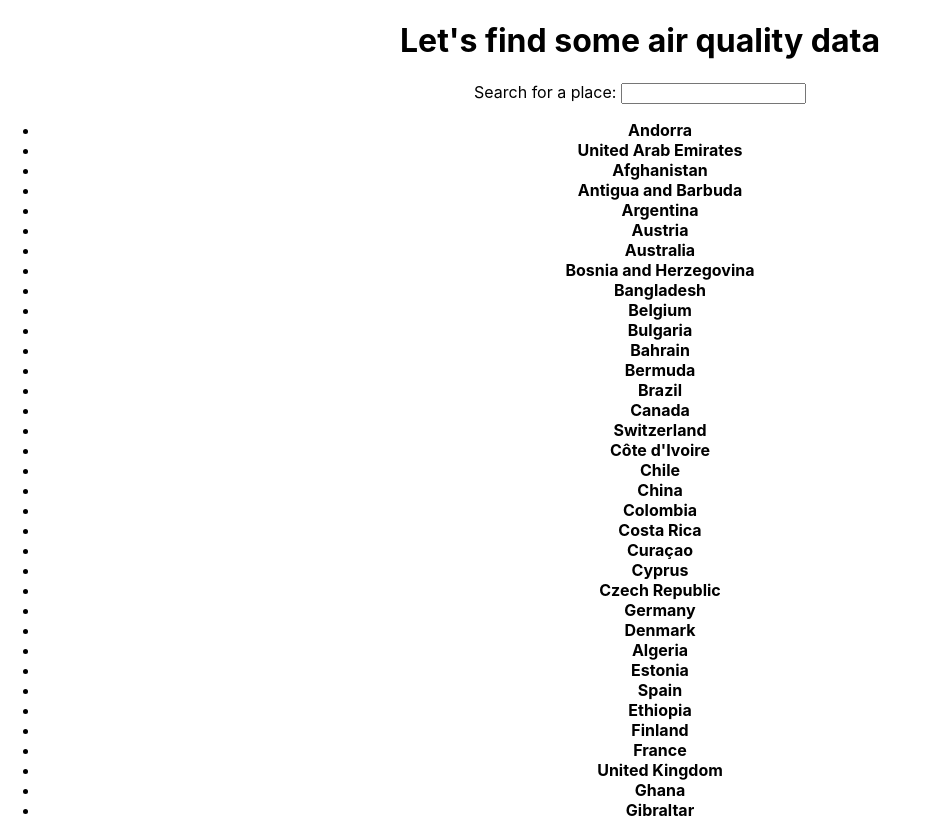
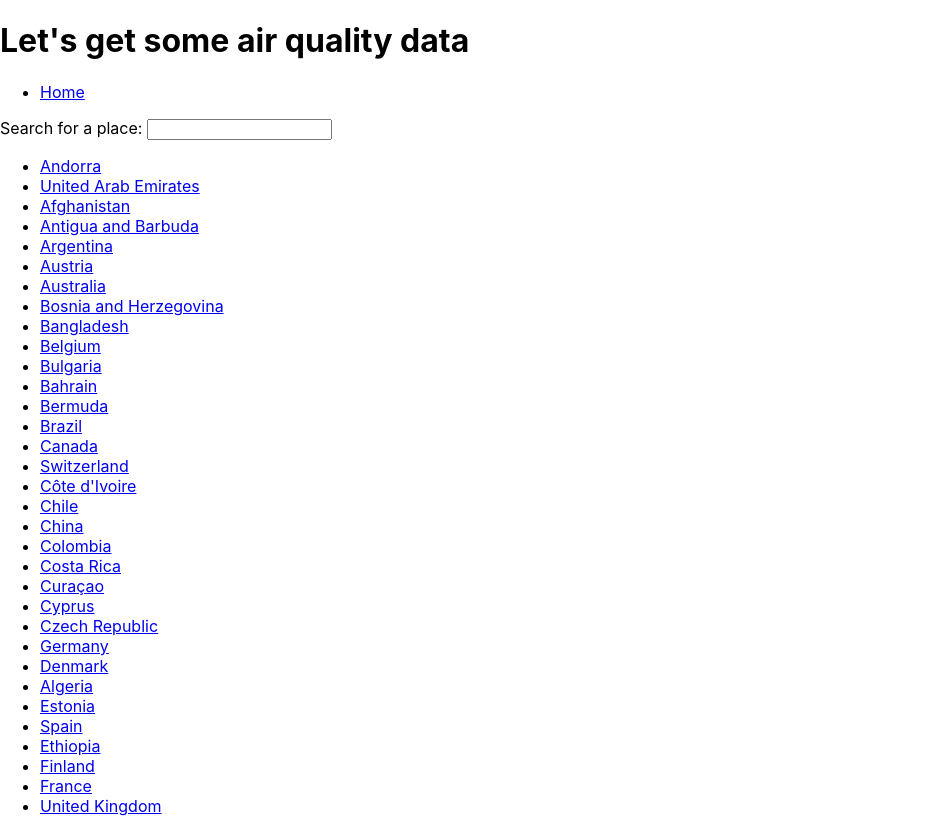
Before and after one commit to dolugen/drilbur, a React (Create React App) app: page / in a window 1280 px wide. Shown: the top 818 px of the page, without its empty margins (0-941 px from the left). Built offline with nearby package versions, Linux system fonts and the light colour scheme.

Commit message:
country & city pages

```diff
--- a/src/App.css
+++ b/src/App.css
@@ -1,16 +1,10 @@
 .App {
-  text-align: center;
+
 }
 
 .App-logo {
   height: 40vmin;
   pointer-events: none;
-}
-
-@media (prefers-reduced-motion: no-preference) {
-  .App-logo {
-    animation: App-logo-spin infinite 20s linear;
-  }
 }
 
 .App-header {
@@ -27,12 +21,3 @@
 .App-link {
   color: #61dafb;
 }
-
-@keyframes App-logo-spin {
-  from {
-    transform: rotate(0deg);
-  }
-  to {
-    transform: rotate(360deg);
-  }
-}
--- a/src/App.js
+++ b/src/App.js
@@ -1,4 +1,12 @@
 import React from 'react';
+import {
+  BrowserRouter as Router,
+  Switch,
+  Route,
+  Link,
+  useRouteMatch,
+  useParams
+} from "react-router-dom";
 import './App.css';
 import * as countries from './data/countries.json';
 import * as cities from './data/cities.json';
@@ -18,8 +26,13 @@ class PlacesViewer extends React.Component {
   }
 
   handlePlaceChange(name) {
-    console.log(name)
-    // TODO: update URL
+    // reset countries list
+    if (name.length === 0) {
+      this.setState({places: get_countries()})
+      return
+    }
+    // TODO: update URL with query param
+    // start searching on 2nd char
     if (name.length < 2) return
     const places = findPlace(name)
     this.setState({name: name, places: places})
@@ -37,9 +50,17 @@ class PlacesViewer extends React.Component {
 
 const Place = (props) => {
   const placeType = props.placeType
+  let placeLink
+  if (placeType === "country" || props.code) {
+    placeLink = `/countries/${props.code}`
+  } else if (placeType === "city") {
+    placeLink = `/countries/${props.country}/cities/${props.name}/`
+  } else {
+    placeLink = `/locations/${props.id}`
+  }
   return (
     <li className={placeType}>
-      <strong>{props.name || "Unknown"} {placeType ? `(${placeType})` : ''}</strong>
+      <Link to={placeLink}>{props.name || "Unknown"} {placeType ? `(${placeType})` : ''}</Link>
     </li>
   )
 }
@@ -50,6 +71,99 @@ const PlacesList = (props) => {
     <ul>
       {places}
     </ul>
+  )
+}
+
+const CityListItem = ({city}) => {
+  const cityLink = `/countries/${city.country}/cities/${city.name}`
+  return <li>
+    <Link to={cityLink}>{city.name}</Link>
+  </li>
+}
+
+const LocationListItem = ({location}) => {
+  const locationLink = `/locations/${location.id}`
+  return <li>
+    <Link to={locationLink}>{location.location}</Link>
+  </li>
+}
+
+const Country = () => {
+  const { countryCode } = useParams()
+  const result = get_countries().filter(country => country.code === countryCode)
+  console.log(result)
+  if (result.length === 0) return <h2>Country with code "{countryCode}" not found.</h2>
+  const country = result[0]
+  const cities = get_cities()
+                  .filter(c => c.country === countryCode)
+                  .map(c => <CityListItem city={c} />)
+  const locations = get_locations()
+                      .filter(l => l.country === countryCode)
+                      .map(l => <LocationListItem location={l} />)
+  return (
+    <div>
+      <h2>{country.name}</h2>
+      <h3>Stats</h3>
+      <ul>
+        <li>Code: {country.code}</li>
+        <li>Total measurements: {country.count}</li>
+        <li>Total number of measurement stations: {country.locations}</li>
+        <li>Number of cities with stations: {country.cities}</li>
+      </ul>
+      <h3>Cities ({cities.length})</h3>
+      <ul>
+        {cities}
+      </ul>
+      <h3>Stations ({locations.length})</h3>
+      <ul>
+        {locations}
+      </ul>
+    </div>
+  )
+}
+
+const City = () => {
+  const { countryCode, cityName } = useParams()
+  const result = get_cities().filter(c => c.country === countryCode && c.name === cityName)
+  if (result.length === 0) return <h2>City with name "{cityName}" not found.</h2>
+  const city = result[0]
+  const stations = get_locations()
+                    .filter(l => l.country === countryCode && l.city === cityName)
+                    .map(l => <LocationListItem location={l} />)
+  return (
+    <div>
+      <h2>{cityName}</h2>
+      <h3>Stats</h3>
+      <ul>
+        <li>Country code: {city.country}</li>
+        <li>Total number of measurements: {city.count}</li>
+        <li>Number of stations: {city.locations}</li>
+      </ul>
+      <h3>Stations ({stations.length})</h3>
+      <ul>
+        {stations}
+      </ul>
+    </div>
+  )
+}
+
+const Countries = () => {
+  let match = useRouteMatch()
+
+  return (
+    <div>
+      <Switch>
+        <Route path={`${match.path}/:countryCode/cities/:cityName`}>
+          <City />
+        </Route>
+        <Route path={`${match.path}/:countryCode`}>
+          <Country />
+        </Route>
+        <Route path={match.path}>
+          <h2>Please select a country or a city.</h2>
+        </Route>
+      </Switch>
+    </div>
   )
 }
 
@@ -90,19 +204,41 @@ class SearchForm extends React.Component {
   render() {
     return (
       <div>
-        <label for="place">Search for a place: </label>
+        <label htmlFor="place">Search for a place: </label>
         <input type="text" id="place" name="place" onChange={this.handleTextChange} />
       </div>
     )
   }
 }
 
+const Nav = () => {
+  return (
+    <nav>
+      <ul>
+        <li>
+          <Link to="/">Home</Link>
+        </li>
+      </ul>
+    </nav>
+  )
+}
+
 function App() {
   return (
-    <div className="App">
-      <h1>Let's find some air quality data</h1>
-      <PlacesViewer />
-    </div>
+    <Router>
+      <div className="App">
+        <h1>Let's get some air quality data</h1>
+        <Nav />
+        <Switch>
+            <Route path="/countries">
+              <Countries />
+            </Route>
+            <Route path="/">
+              <PlacesViewer />
+            </Route>
+          </Switch>
+      </div>
+    </Router>
   );
 }
 
```
